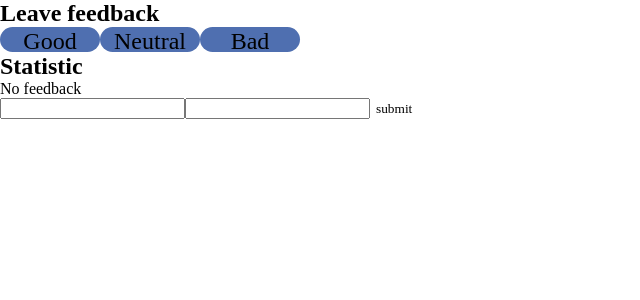
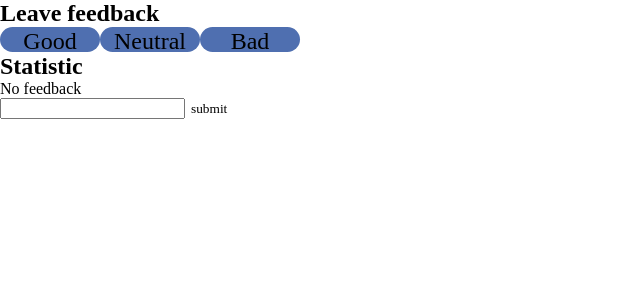
Before and after one commit to BigBlueDraco/goit-react-hw-02-feedback, a React (Create React App) app: page / in a window 1280 px wide. Shown: the top 300 px of the page, without its empty margins (0-640 px from the left). Built offline with nearby package versions, Linux system fonts and the light colour scheme.

Commit message:
add contacts push

```diff
--- a/package.json
+++ b/package.json
@@ -11,6 +11,7 @@
     "prop-types": "^15.8.1",
     "react": "^18.1.0",
     "react-dom": "^18.1.0",
+    "react-id-generator": "^3.0.2",
     "react-scripts": "5.0.1",
     "web-vitals": "^2.1.3"
   },
--- a/src/components/Button/Button.jsx
+++ b/src/components/Button/Button.jsx
@@ -5,7 +5,7 @@ import s from "components/Button/button.module.scss"
 export class Button extends Component {
     render(){
         return(
-            <button className={s.button} type={this.props.type&&"button"} onClick={(e) => {this.props.func&&this.props.func(e)}}>{this.props.text}</button>
+            <button className={s.button} type={this.props.type||"button"} onClick={(e) => {this.props.func&&this.props.func(e)}}>{this.props.text}</button>
         )
     }
 }
--- a/src/components/Contacts/Contacts.jsx
+++ b/src/components/Contacts/Contacts.jsx
@@ -0,0 +1,9 @@
+export const Contacts = ({contacts}) =>{
+    return(
+        <>
+        {console.log(contacts)}
+        {contacts.map(elem=> (<span key={elem.id}>{elem.name}</span>))}
+        </>
+
+    )
+}
--- a/src/components/FormAddContacts/FormAddContacts.jsx
+++ b/src/components/FormAddContacts/FormAddContacts.jsx
@@ -13,14 +13,6 @@ export const FormAddContacts = ({inputFunc, submitFunc}) => {
             title="Name may contain only letters, apostrophe, dash and spaces. For example Adrian, Jacob Mercer, Charles de Batz de Castelmore d'Artagnan"
             required
             />
-             <input
-            onInput={(e) => inputFunc(e)}
-            type="text"
-            name="name1"
-            pattern="^[a-zA-Zа-яА-Я]+(([' -][a-zA-Zа-яА-Я ])?[a-zA-Zа-яА-Я]*)*$"
-            title="Name may contain only letters, apostrophe, dash and spaces. For example Adrian, Jacob Mercer, Charles de Batz de Castelmore d'Artagnan"
-            required
-            />
             <button type="submit">submit</button>
         </form>
 
--- a/src/components/Phonebook/Phonebook.jsx
+++ b/src/components/Phonebook/Phonebook.jsx
@@ -1,5 +1,7 @@
+import { Contacts } from "components/Contacts/Contacts";
 import { FormAddContacts } from "components/FormAddContacts/FormAddContacts";
 import React from "react";
+import nextId from "react-id-generator";
 
 
 export class Phonebook  extends React.Component{
@@ -14,9 +16,14 @@ export class Phonebook  extends React.Component{
     }
     onSubmit = (e) => {
         e.preventDefault();
-        console.log(e.target.elements)
+        console.log(e.target.elements);
 
-        this.setState( state =>({contacts: state.contacts.push({name: state.name})}))
+        this.setState( state =>{
+            return(
+                {
+                   contacts: [...state.contacts, {id: nextId(), name: state.name}],
+                })
+        })
     }
 
 
@@ -24,7 +31,11 @@ export class Phonebook  extends React.Component{
     render(){
         console.log(this.state)
         return(
+            <>
             <FormAddContacts  inputFunc={this.handlerChangeContacts} submitFunc = {this.onSubmit}/>
+            <Contacts contacts={this.state.contacts}/>
+            </>
+
         )
     }
 
```
Also changed, not shown: 1 other file (tests, documents, lock files or other folders).
